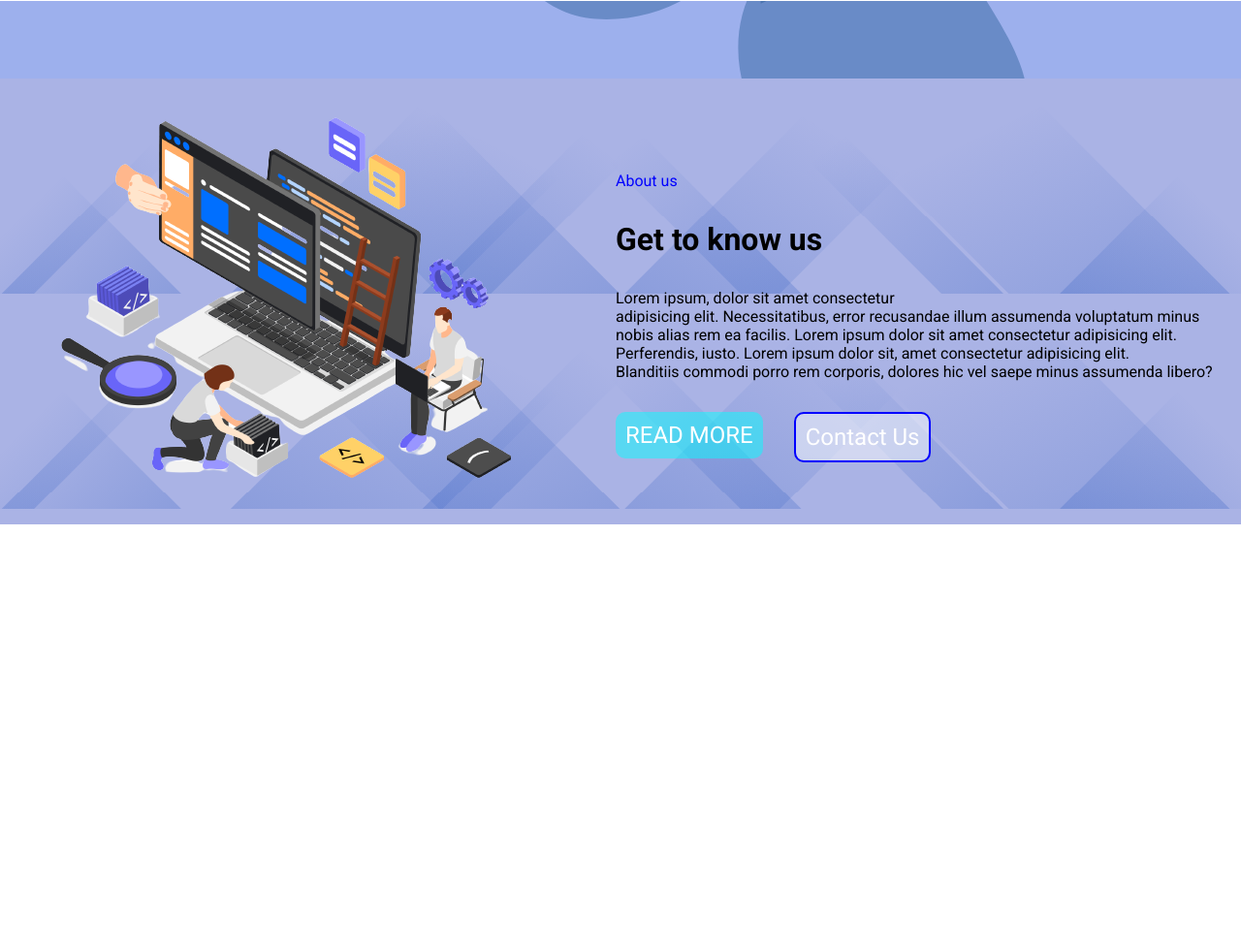
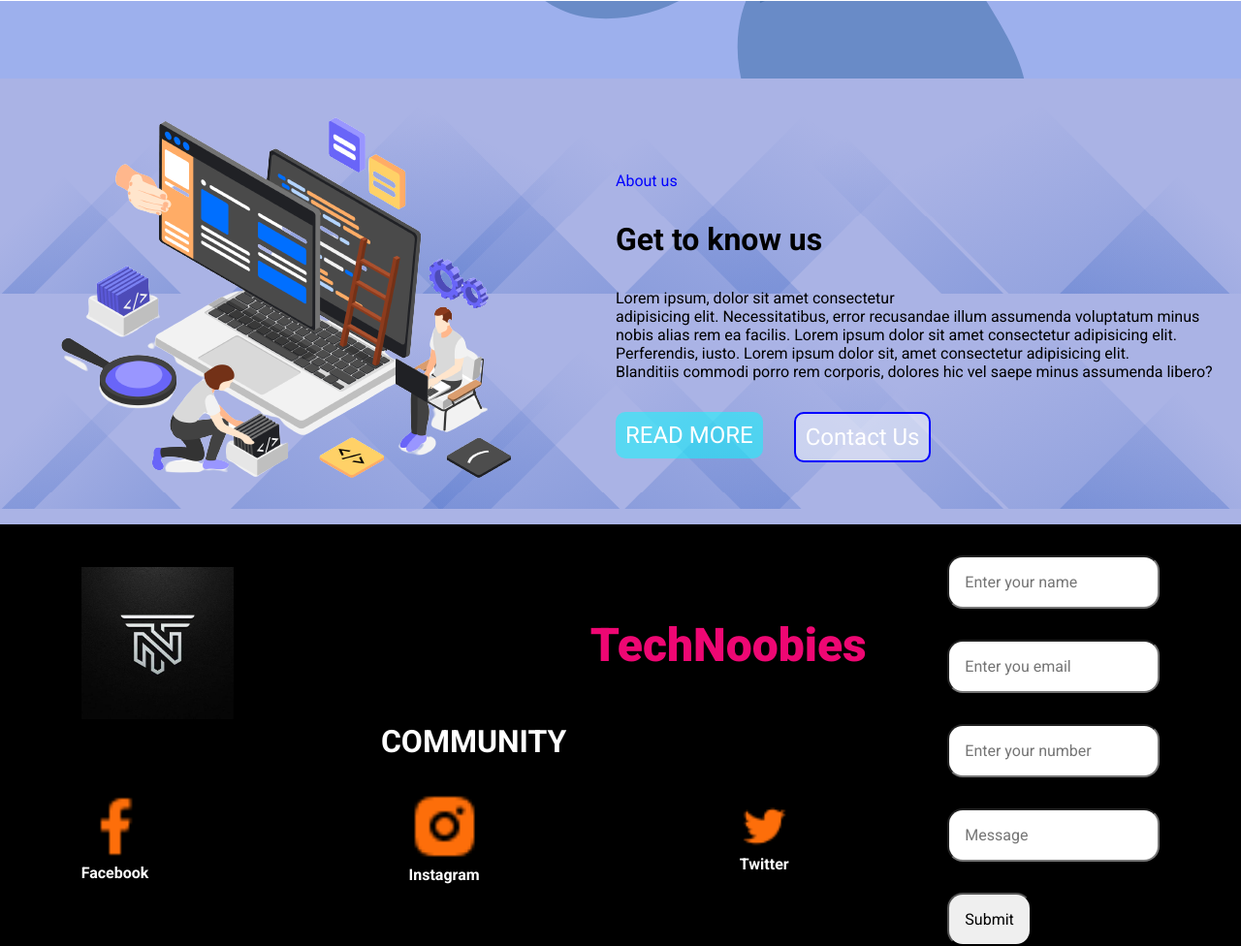
Before and after one commit to Shajibmia96/Shamim-project, a plain HTML site: page index.html in a window 1280 px wide. Shown: the part 1544-2520 px from the top of the page at 97% size. Before the commit the page ends 2235 px from the top, so only its background shows below. Drawn offline with Linux system fonts and the light colour scheme.

Commit message:
project done

```diff
--- a/index.html
+++ b/index.html
@@ -26,7 +26,7 @@
             <div class="nav-Menu">
                 <ul>
                     <li><a href="">Home</a></li>
-                    <li><a href="">About Us</a></li>
+                    <li><a href="">About</a></li>
                     <li><a href="">Services</a></li>
                     <li><a href="">Portfolio</a></li>
                     <li><a href="">Blog</a></li>
@@ -109,6 +109,8 @@
                         <p class="read"> About us</p>
                         <h1>Get to know us</h1>
                     <p>Lorem ipsum, dolor sit amet consectetur  <br> adipisicing elit. Necessitatibus, error recusandae illum assumenda voluptatum minus <br> nobis alias rem ea facilis. Lorem ipsum dolor sit amet consectetur adipisicing elit. <br> Perferendis, iusto. Lorem ipsum dolor sit, amet consectetur adipisicing elit.   <br>   Blanditiis commodi porro rem corporis, dolores hic vel saepe minus assumenda libero?</p>
+
+
                     <div class="bnt"><br>
                         <div><button class="bnt-primary"><a href="">READ MORE</a></button></div>
                         <div> <button class="bnt-primary bnt-us"><a href="">Contact Us</a></button></div>
@@ -116,6 +118,41 @@
                 </div>
                  </div>
              </div>
+
+
        </main>
+       <footer>
+             <div class="footer-container">
+                <div>
+                    <div class="footer-wrapper">
+                        <div class="footer-img"><img src="aseat/images/Nech.jpg" alt=""></div>
+                        <div class="nav-logo footer-title"><h1>TechNoobies</h1></div>
+                     </div>
+                     <div class="media-title"><h1>Community</h1></div>
+                     <div class="social-media">
+
+                         <div class="facebook">
+                            <img src="aseat/icons/facebook.png" alt="">
+                            <h1>Facebook</h1>
+                         </div>
+                         <div class="facebook">
+                            <img src="aseat/icons/insta.png" alt="">
+                            <h1>Instagram</h1>
+                         </div>
+                         <div class="facebook">
+                            <img src="aseat/icons/twitter.png" alt="">
+                            <h1>Twitter</h1>
+                         </div>
+                     </div>
+                </div>
+                 <div class="footer-info">
+                    <input type="text" placeholder="Enter your name"> <br>
+                    <input type="email" placeholder="Enter you email" required><br>
+                    <input type="number" placeholder="Enter your number"><br>
+                    <input type="text" placeholder="Message"><br>
+                    <input type="button" value="Submit">
+                 </div>
+             </div>
+       </footer>
 </body>
 </html>
--- a/styles/style.css
+++ b/styles/style.css
@@ -7,7 +7,6 @@
 .header-wrapper{
     background-image: url(../aseat/images/Animated\ Shape\ \(2\).svg);
     width: 100%;
-    margin-bottom: 150px;
 }
 .navbar{
     display: flex;
@@ -26,8 +25,7 @@
     font-size: 3rem;
     font-weight: 800;
     color: rgb(238, 7, 115);
-
-    margin-left: 1rem;
+    /* margin-left: 1rem; */
 }
 .nav-Menu>ul{
     display: flex;
@@ -198,6 +196,55 @@
 
       }
 
+      /* footer */
+      .footer-container{
+        background-color: black;
+        display: flex;
+        justify-content:space-evenly;
+        align-items: center;
+      }
+      .social-media h1{
+        font-size: 1rem;
+        font-weight: 600;
+        color: #fff;
+        margin-bottom: 20px;
+      }
+      .facebook img{
+        width: 100%;
+      }
+      .footer-img img{
+        width: 30%;
+      }
+      .media-title{
+        font-size: 1rem;
+        font-weight: 500;
+        color:#fff;
+
+        display: flex;
+        justify-content: center;
+        text-transform: uppercase;
+      }
+      .footer-wrapper{
+        display: flex;
+        justify-content: center;
+        align-items: center;
+      }
+      .footer-info input{
+        padding: 1rem;
+        font-size: 1rem;
+        margin-top: 2rem;
+        border-radius: 1rem;
+
+      }
+
+      .social-media{
+        display: flex;
+        justify-content:space-between;
+        align-items: center;
+        margin-top: 2rem;
+        margin-right: 5rem;
+      }
+
 
 
 
@@ -230,17 +277,33 @@
 
         grid-template-columns: repeat(1, 1fr);
         gap: 10px;
-        margin: 0px 0px;
+
+}
+.services{
+    padding-left:10px;
+}
+.know-us-wrapper{
+ flex-direction: column;
+}
+.footer-container{
+    flex-direction: column;
+
+}
+.social-media{
+    flex-direction: column;
+    margin-right: 0px;
 }
 
 
-.services{
-
-    padding-left:10px;
+ .footer-img img{
+    width: 100%;
+ }
+ .footer-wrapper{
+    flex-direction: column;
+ }
 
 }
 
-}
 
 
 
@@ -260,4 +323,15 @@
     .bnt-primary{
        margin: 20px;
     }
+    .know-us-wrapper{
+        flex-direction: column;
+       }
+    .secvices-card{
+
+        grid-template-columns: repeat(2, 1fr);
+        gap: 10px;
+    }
+    .footer-container{
+        flex-direction: column;
+    }
 }
```
